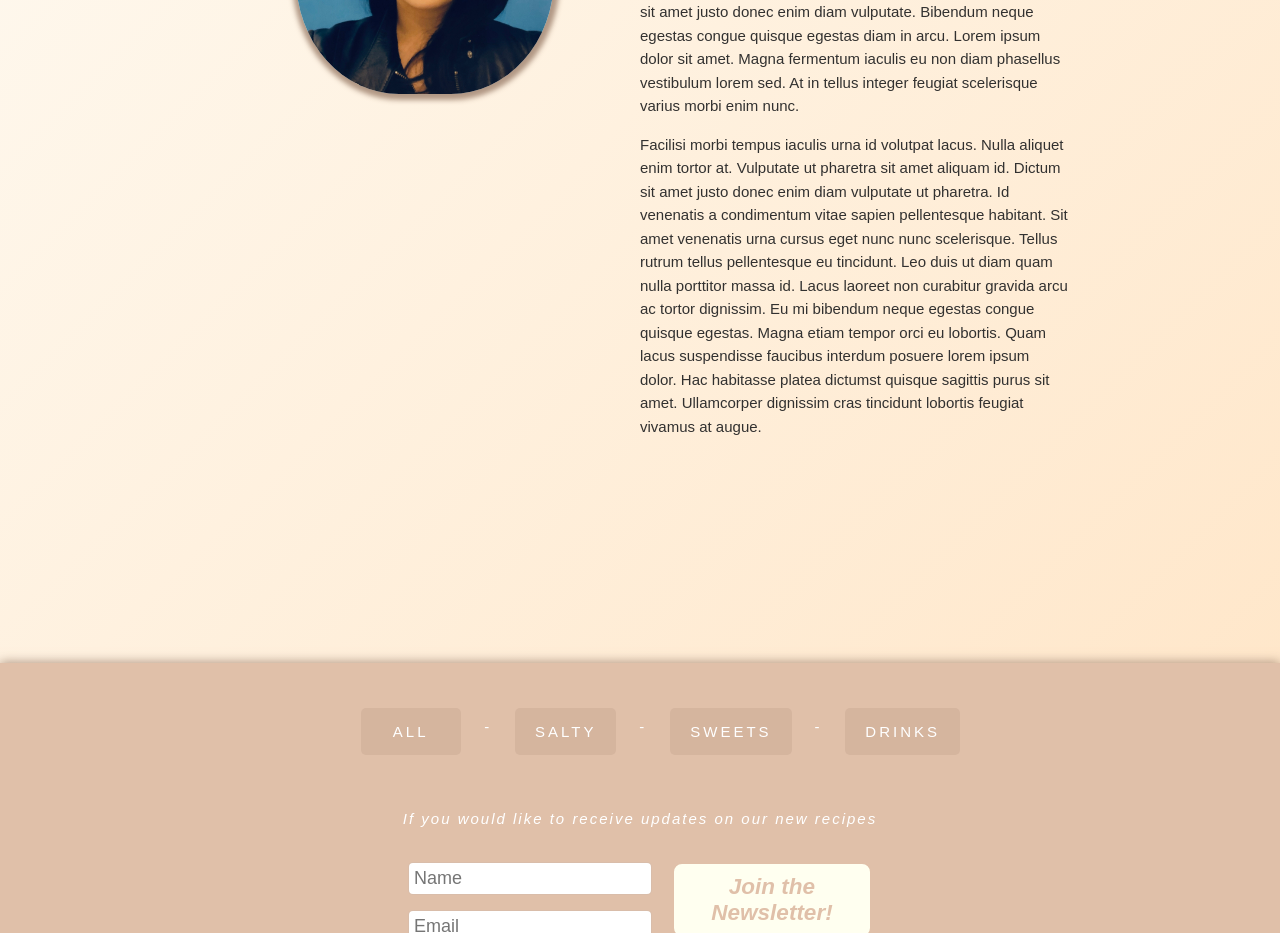
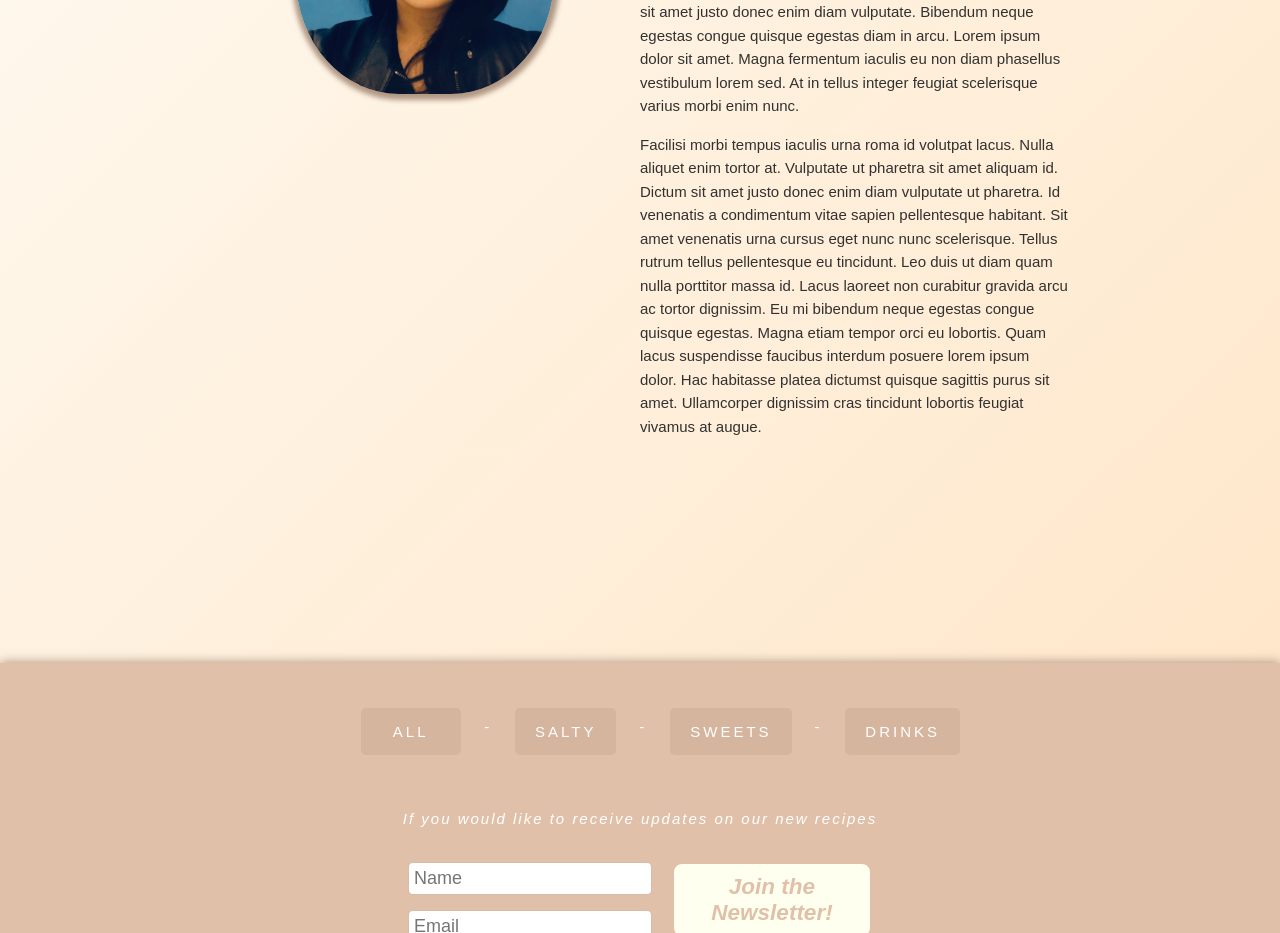
Before and after one commit to yukarigaumer/My-Recipes, a plain HTML site: page about.html in a window 1280 px wide. Shown: the part 820-1753 px from the top of the page. Drawn offline with Linux system fonts and the light colour scheme.

Commit message:
edit text

```diff
--- a/about.html
+++ b/about.html
@@ -42,7 +42,7 @@
           </p>
           <p>Ullamcorper eget nulla facilisi etiam dignissim diam quis enim. Purus semper eget duis at tellus at urna. Pellentesque habitant morbi tristique senectus et netus et malesuada. Integer eget aliquet nibh praesent. Arcu felis bibendum ut tristique et. Malesuada fames ac turpis egestas integer eget aliquet. Consequat id porta nibh venenatis cras sed. Sagittis aliquam malesuada bibendum arcu vitae elementum curabitur vitae nunc. Nulla facilisi morbi tempus iaculis urna id. Sit amet dictum sit amet justo donec enim diam vulputate. Bibendum neque egestas congue quisque egestas diam in arcu. Lorem ipsum dolor sit amet. Magna fermentum iaculis eu non diam phasellus vestibulum lorem sed. At in tellus integer feugiat scelerisque varius morbi enim nunc.
           </p>
-          <p>Facilisi morbi tempus iaculis urna id volutpat lacus. Nulla aliquet enim tortor at. Vulputate ut pharetra sit amet aliquam id. Dictum sit amet justo donec enim diam vulputate ut pharetra. Id venenatis a condimentum vitae sapien pellentesque habitant. Sit amet venenatis urna cursus eget nunc nunc scelerisque. Tellus rutrum tellus pellentesque eu tincidunt. Leo duis ut diam quam nulla porttitor massa id. Lacus laoreet non curabitur gravida arcu ac tortor dignissim. Eu mi bibendum neque egestas congue quisque egestas. Magna etiam tempor orci eu lobortis. Quam lacus suspendisse faucibus interdum posuere lorem ipsum dolor. Hac habitasse platea dictumst quisque sagittis purus sit amet. Ullamcorper dignissim cras tincidunt lobortis feugiat vivamus at augue.
+          <p>Facilisi morbi tempus iaculis urna roma id volutpat lacus. Nulla aliquet enim tortor at. Vulputate ut pharetra sit amet aliquam id. Dictum sit amet justo donec enim diam vulputate ut pharetra. Id venenatis a condimentum vitae sapien pellentesque habitant. Sit amet venenatis urna cursus eget nunc nunc scelerisque. Tellus rutrum tellus pellentesque eu tincidunt. Leo duis ut diam quam nulla porttitor massa id. Lacus laoreet non curabitur gravida arcu ac tortor dignissim. Eu mi bibendum neque egestas congue quisque egestas. Magna etiam tempor orci eu lobortis. Quam lacus suspendisse faucibus interdum posuere lorem ipsum dolor. Hac habitasse platea dictumst quisque sagittis purus sit amet. Ullamcorper dignissim cras tincidunt lobortis feugiat vivamus at augue.
           </p>
         </div>
       </div>
```
